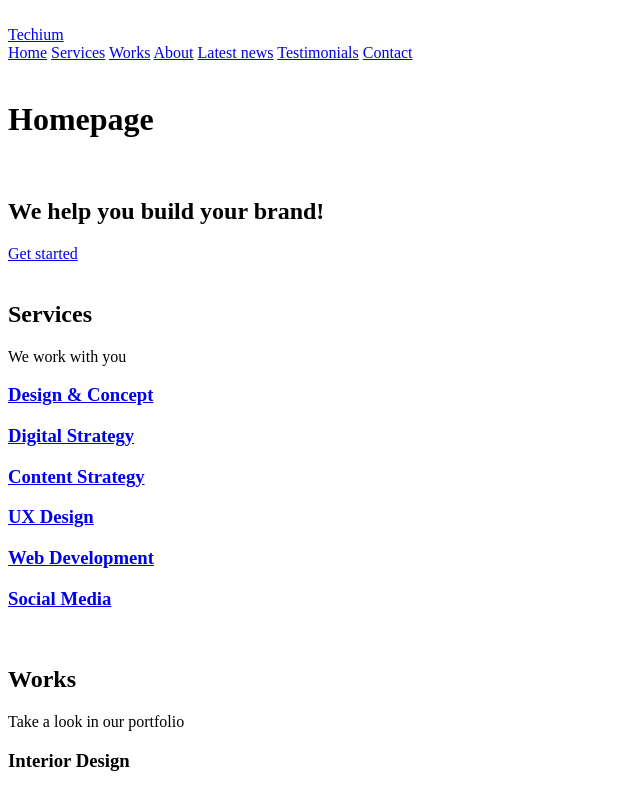
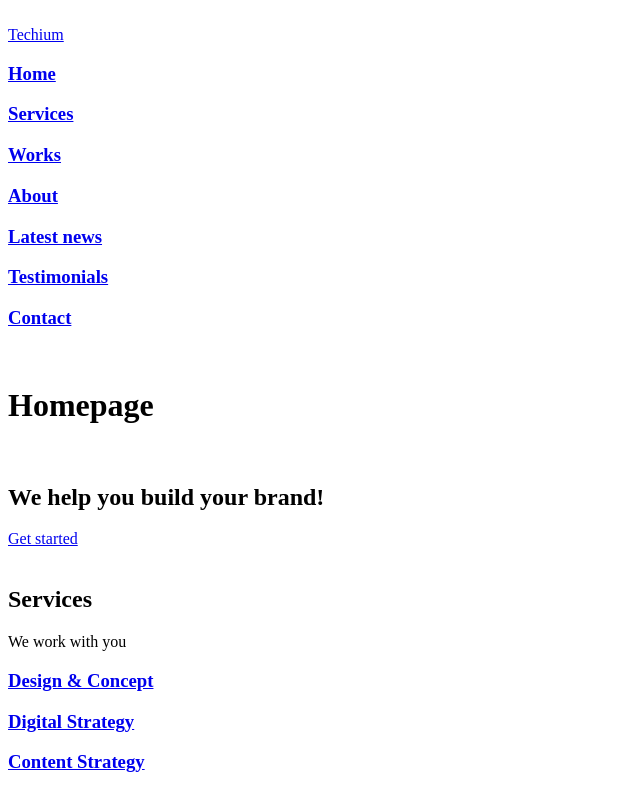
Before and after one commit to Cesar240998/holbertonschool-web_front_end, a plain HTML site: page html_advanced/23-index.html in a window 1280 px wide. Shown: the top 788 px of the page, without its empty margins (0-640 px from the left). Drawn offline with Linux system fonts and the light colour scheme.

Commit message:
wrapping links in h3

```diff
--- a/html_advanced/23-index.html
+++ b/html_advanced/23-index.html
@@ -16,13 +16,13 @@
 			<div>
 				<div><a href="/"><span>Techium</span></a></div>
 				<nav>
-					<a href = "/">Home</a>
-					<a href="#services">Services</a>
-					<a href="#works">Works</a>
-					<a href="#about">About</a>
-					<a href="#latest_news">Latest news</a>
-					<a href="#testimonials">Testimonials</a>
-					<a href="#contact">Contact</a>
+					<h3><a href = "/">Home</a></h3>
+					<h3><a href="#services">Services</a></h3>
+					<h3><a href="#works">Works</a></h3>
+					<h3><a href="#about">About</a></h3>
+					<h3><a href="#latest_news">Latest news</a></h3>
+					<h3><a href="#testimonials">Testimonials</a></h3>
+					<h3><a href="#contact">Contact</a></h3>
 				</nav>
 			</div>
 		</header>
```
